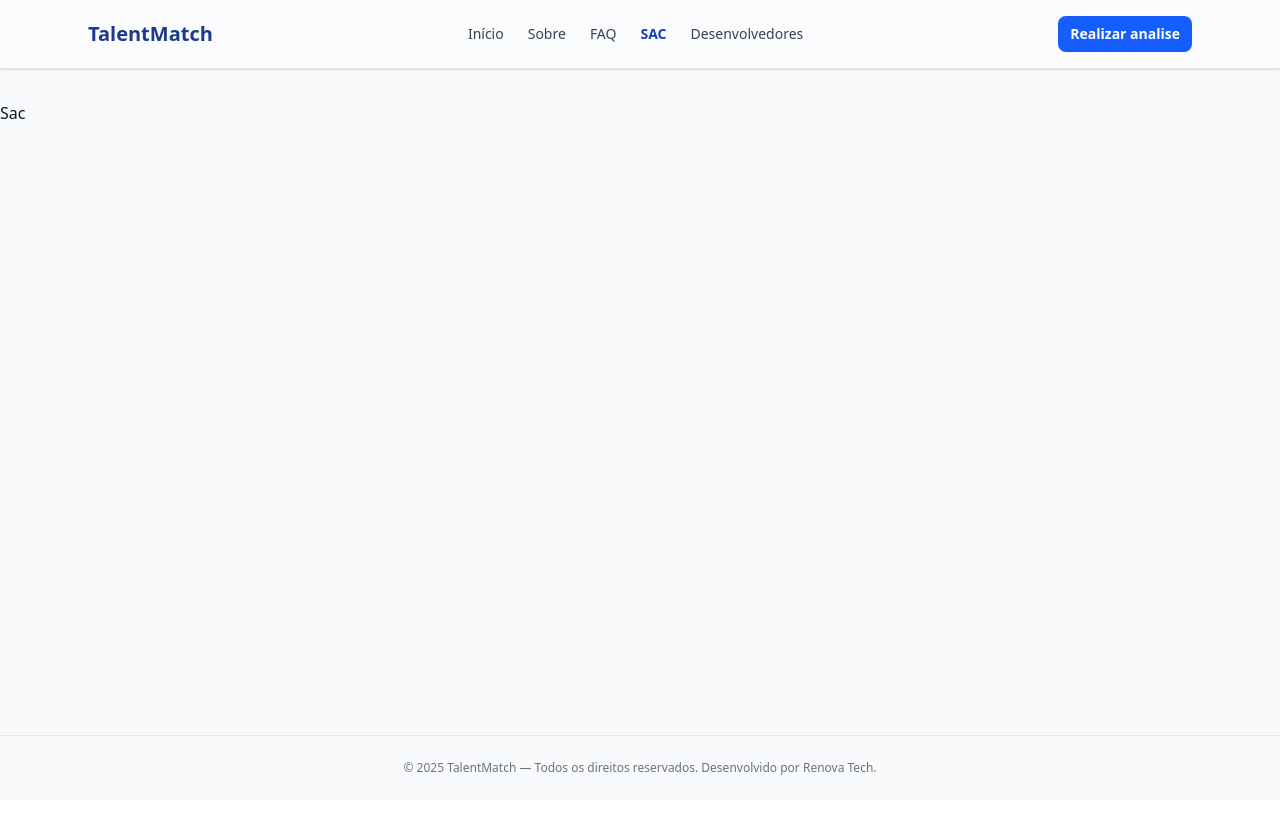
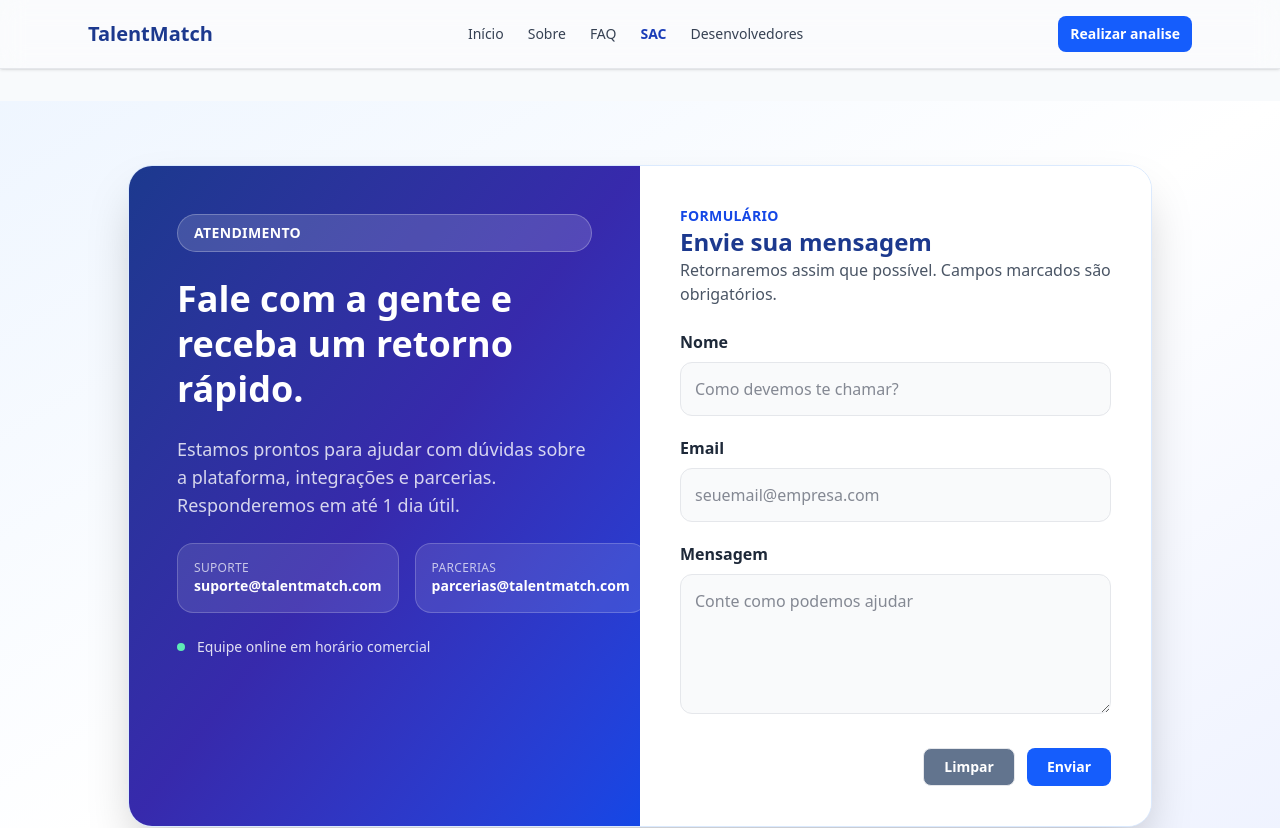
Before and after one commit to GLOBAL-SOLUTION-1-SEM-2025-ADS/talent-match-gs, a React (Vite) app: page /sac in a window 1280 px wide. Shown: the top 828 px of the page. Before the commit the page ends 800 px from the top, so only its background shows below. Built offline with nearby package versions, Linux system fonts and the light colour scheme.

Commit message:
instalando dependencias necessárias para o formulario, criando a pagina sac e estilizando

```diff
--- a/package.json
+++ b/package.json
@@ -10,11 +10,14 @@
     "preview": "vite preview"
   },
   "dependencies": {
+    "@hookform/resolvers": "^5.2.2",
     "@tailwindcss/vite": "^4.1.17",
     "react": "^19.2.0",
     "react-dom": "^19.2.0",
+    "react-hook-form": "^7.66.1",
     "react-router-dom": "^7.9.6",
-    "tailwindcss": "^4.1.17"
+    "tailwindcss": "^4.1.17",
+    "zod": "^4.1.12"
   },
   "devDependencies": {
     "@eslint/js": "^9.39.1",
--- a/src/pages/mandatory/Sac.tsx
+++ b/src/pages/mandatory/Sac.tsx
@@ -1,7 +1,175 @@
-const Sac = () => {
+import { zodResolver } from "@hookform/resolvers/zod";
+import { useForm } from "react-hook-form";
+import { useState } from "react";
+import Button from "../../components/Button";
+import { schema, type FormData, type Props } from "../../types/sac.ts";
+
+const Sac = ({ buttonText }: Props) => {
+  const {
+    register,
+    handleSubmit,
+    reset,
+    formState: { errors, isSubmitting },
+  } = useForm<FormData>({
+    resolver: zodResolver(schema),
+  });
+
+  const [messageSucessful, setMessageSucessful] = useState(false);
+
+  async function enviarFormulario(data: FormData) {
+    console.log("formulário enviado!", data);
+    await new Promise((resolve) => setTimeout(resolve, 3000));
+
+    setMessageSucessful(true);
+    reset();
+
+    setTimeout(() => {
+      setMessageSucessful(false);
+    }, 5000);
+  }
   return (
-    <div>Sac</div>
-  )
-}
+    <section className="px-4 md:px-10 py-16 bg-gradient-to-br from-blue-50 via-white to-indigo-50">
+      <div className="max-w-5xl mx-auto bg-white border border-blue-100 shadow-2xl rounded-3xl overflow-hidden">
+        <div className="grid md:grid-cols-2 gap-0">
+          <div className="bg-gradient-to-br from-blue-900 via-indigo-800 to-blue-700 text-white p-10 md:p-12 flex flex-col gap-6">
+            <div className="inline-flex items-center px-4 py-2 text-sm font-semibold uppercase tracking-wide bg-white/15 border border-white/25 rounded-full">
+              Atendimento
+            </div>
+            <h2 className="text-3xl md:text-4xl font-bold leading-tight">
+              Fale com a gente e receba um retorno rápido.
+            </h2>
+            <p className="text-white/80 text-lg">
+              Estamos prontos para ajudar com dúvidas sobre a plataforma, integrações
+              e parcerias. Responderemos em até 1 dia útil.
+            </p>
+            <div className="grid grid-cols-1 sm:grid-cols-[1.1fr_1.3fr] gap-4">
+              <div className="bg-white/10 border border-white/20 rounded-2xl p-4">
+                <p className="text-xs uppercase tracking-wide text-white/70">
+                  Suporte
+                </p>
+                <p className="text-sm font-semibold">suporte@talentmatch.com</p>
+              </div>
+              <div className="bg-white/10 border border-white/20 rounded-2xl p-4">
+                <p className="text-xs uppercase tracking-wide text-white/70">
+                  Parcerias
+                </p>
+                <p className="text-sm font-semibold">parcerias@talentmatch.com</p>
+              </div>
+            </div>
+            <div className="flex items-center gap-3 text-white/85 text-sm">
+              <span className="inline-block h-2 w-2 rounded-full bg-emerald-300" />
+              Equipe online em horário comercial
+            </div>
+          </div>
 
-export default Sac
+          <div className="p-8 md:p-10 space-y-6 bg-white">
+            <div className="flex items-start justify-between">
+              <div>
+                <p className="text-sm font-semibold text-blue-700 uppercase tracking-wide">
+                  Formulário
+                </p>
+                <h3 className="text-2xl font-bold text-blue-900">
+                  Envie sua mensagem
+                </h3>
+                <p className="text-gray-600">
+                  Retornaremos assim que possível. Campos marcados são obrigatórios.
+                </p>
+              </div>
+              {messageSucessful && (
+                <span className="px-3 py-1 text-xs font-semibold rounded-full bg-emerald-100 text-emerald-700">
+                  Enviado
+                </span>
+              )}
+            </div>
+
+            <form onSubmit={handleSubmit(enviarFormulario)} className="space-y-5">
+              <div className="space-y-2">
+                <label className="block font-semibold text-gray-800">Nome</label>
+                <input
+                  type="text"
+                  {...register("name")}
+                  className={`w-full rounded-xl border p-3.5 bg-gray-50 focus:bg-white focus:outline-none focus:ring-2 transition ${
+                    errors.name
+                      ? "border-red-400 focus:ring-red-200"
+                      : "border-gray-200 focus:ring-indigo-200"
+                  }`}
+                  placeholder="Como devemos te chamar?"
+                />
+                {errors.name && (
+                  <p className="text-red-500 text-sm">{errors.name.message}</p>
+                )}
+              </div>
+
+              <div className="space-y-2">
+                <label className="block font-semibold text-gray-800">Email</label>
+                <input
+                  type="email"
+                  {...register("email")}
+                  className={`w-full rounded-xl border p-3.5 bg-gray-50 focus:bg-white focus:outline-none focus:ring-2 transition ${
+                    errors.email
+                      ? "border-red-400 focus:ring-red-200"
+                      : "border-gray-200 focus:ring-indigo-200"
+                  }`}
+                  placeholder="seuemail@empresa.com"
+                />
+                {errors.email && (
+                  <p className="text-red-500 text-sm">{errors.email.message}</p>
+                )}
+              </div>
+
+              <div className="space-y-2">
+                <label className="block font-semibold text-gray-800">Mensagem</label>
+                <textarea
+                  {...register("message")}
+                  className={`w-full rounded-xl border p-3.5 min-h-[140px] bg-gray-50 focus:bg-white focus:outline-none focus:ring-2 transition ${
+                    errors.message
+                      ? "border-red-400 focus:ring-red-200"
+                      : "border-gray-200 focus:ring-indigo-200"
+                  }`}
+                  placeholder="Conte como podemos ajudar"
+                />
+                {errors.message && (
+                  <p className="text-red-500 text-sm">{errors.message.message}</p>
+                )}
+              </div>
+
+              <div className="flex flex-col sm:flex-row justify-end gap-3 pt-2">
+                <Button
+                  variant="secondary"
+                  type="button"
+                  onClick={() => reset()}
+                  className="px-5 py-2 rounded-lg"
+                >
+                  Limpar
+                </Button>
+
+                <Button
+                  variant="primary"
+                  type="submit"
+                  disabled={isSubmitting}
+                  className="px-5 py-2 rounded-lg text-white"
+                >
+                  {isSubmitting ? "Enviando..." : buttonText ?? "Enviar"}
+                </Button>
+              </div>
+              {isSubmitting && !messageSucessful && (
+                <p className="text-sm text-blue-700 flex items-center gap-2">
+                  <span className="inline-block h-2 w-2 rounded-full bg-blue-400 animate-pulse" />
+                  Status: enviando...
+                </p>
+              )}
+              {messageSucessful && (
+                <p className="text-sm text-emerald-700 flex items-center gap-2">
+                  <span className="inline-block h-2 w-2 rounded-full bg-emerald-500" />
+                  Status: enviado com sucesso.
+                </p>
+              )}
+            </form>
+          </div>
+        </div>
+      </div>
+    </section>
+  );
+};
+
+export default Sac;
--- /dev/null
+++ b/src/types/sac.ts
@@ -0,0 +1,19 @@
+import * as z from "zod";
+
+export interface Props {
+  buttonText?: string;
+}
+
+export const schema = z.object({
+  email: z
+    .string()
+    .email("Formato inválido")
+    .min(10, "O email deve ter pelo menos 10 caracteres"),
+  name: z.string().min(2, "O nome deve conter pelo menos 2 caracteres"),
+  message: z
+    .string()
+    .min(10, "A mensagem deve conter pelo menos 10 caracteres")
+    .max(500, "A mensagem deve ter no máximo 500 caracteres"),
+});
+
+export type FormData = z.infer<typeof schema>;
```
Also changed, not shown: 1 other file (tests, documents, lock files or other folders).
